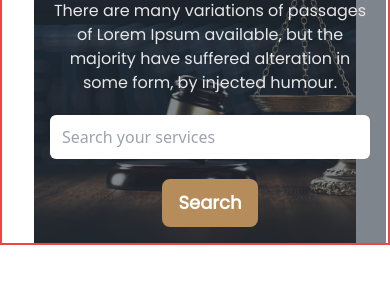
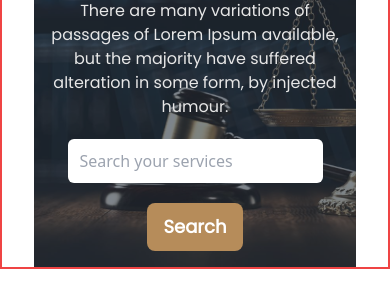
Before and after one commit to Emam-Bokhari/legal-solution, a plain HTML site: page index.html in a window 390 px wide. Shown: the part 227-534 px from the top of the page. Drawn offline with nearby package versions, Linux system fonts and the light colour scheme.

Commit message:
Input feild responsive problem solved

```diff
--- a/index.html
+++ b/index.html
@@ -85,7 +85,7 @@
                     <h1 class="text-white font-eb-garamond font-extrabold  text-2xl md:text-4xl lg:text-6xl">We Provide Effective Legal Solutions</h1>
                     <p class="mb-5 mt-5 text-[#E7E7E7] text-base font-poppins ">There are many variations of passages of Lorem Ipsum available, but the majority have suffered alteration in some form, by injected humour.</p>
                     <form action="#" >
-                        <input class="w-80 h-11 rounded-md px-3" type="search" placeholder="Search your services">
+                        <input class="h-11 rounded-md px-3" type="search" placeholder="Search your services">
                         <button class="mt-5 md:mt-0 btn bg-[#B68C5A] text-white capitalize border-0 text-lg md:text-xl font-poppins">Search</button>
                     </form>
                   </div>
```
